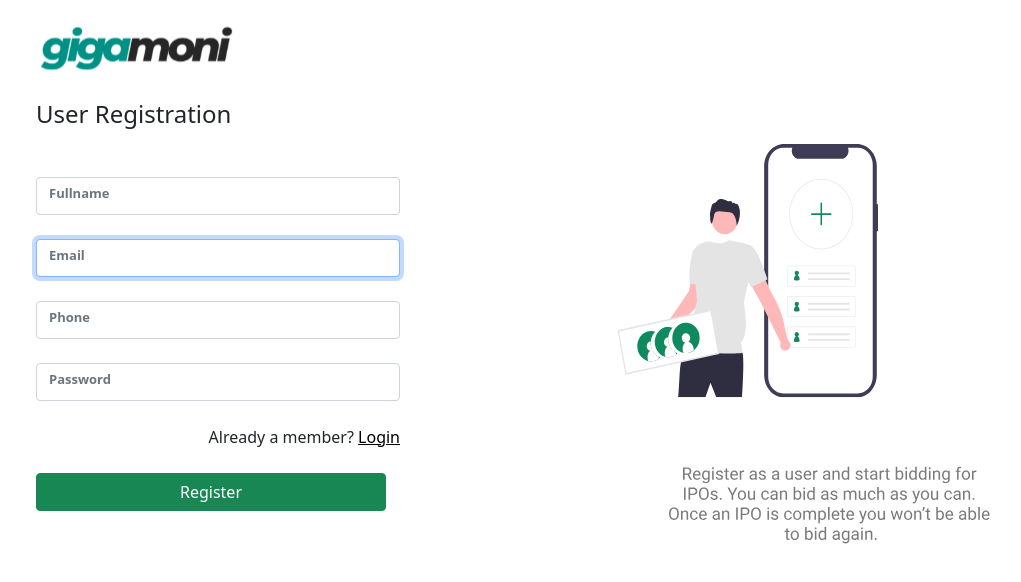
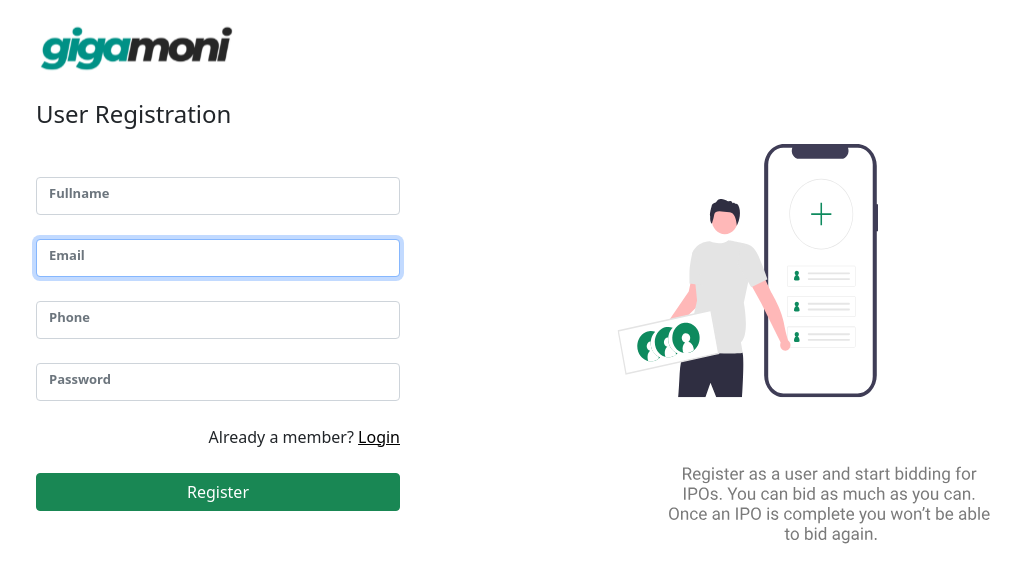
Before and after one commit to Peter-Dumbari/gigamoni, a React (Create React App) app: page /userregistration in a window 1280 px wide. Shown: the top 582 px of the page, without its empty margins (46-1067 px from the left). Built offline with nearby package versions, Linux system fonts and the light colour scheme.

Commit message:
blessing peter

```diff
--- a/src/App.css
+++ b/src/App.css
@@ -1,5 +1,5 @@
 .btn-success {
-  width: 350px;
+  width: 100%;
 }
 
 .userImage {
--- a/src/components/pages/UserRegistration.jsx
+++ b/src/components/pages/UserRegistration.jsx
@@ -57,7 +57,7 @@ export default function UserRegistration() {
           <div className="col-lg-8">
             <h4>User Registration</h4>
             <br />
-            <form onSubmit={handleSubmit}>
+            <div className="userformdiv"><form onSubmit={handleSubmit}>
               <p ref={errRef} aria-live="assertive">
                 {/* {errMsg} */}
               </p>
@@ -106,7 +106,7 @@ export default function UserRegistration() {
               <Link to="/dashboard" className="btn btn-success">
                 Register
               </Link>
-            </form>
+            </form></div>
           </div>
         </div>
         <div className="col-lg-6">
```
